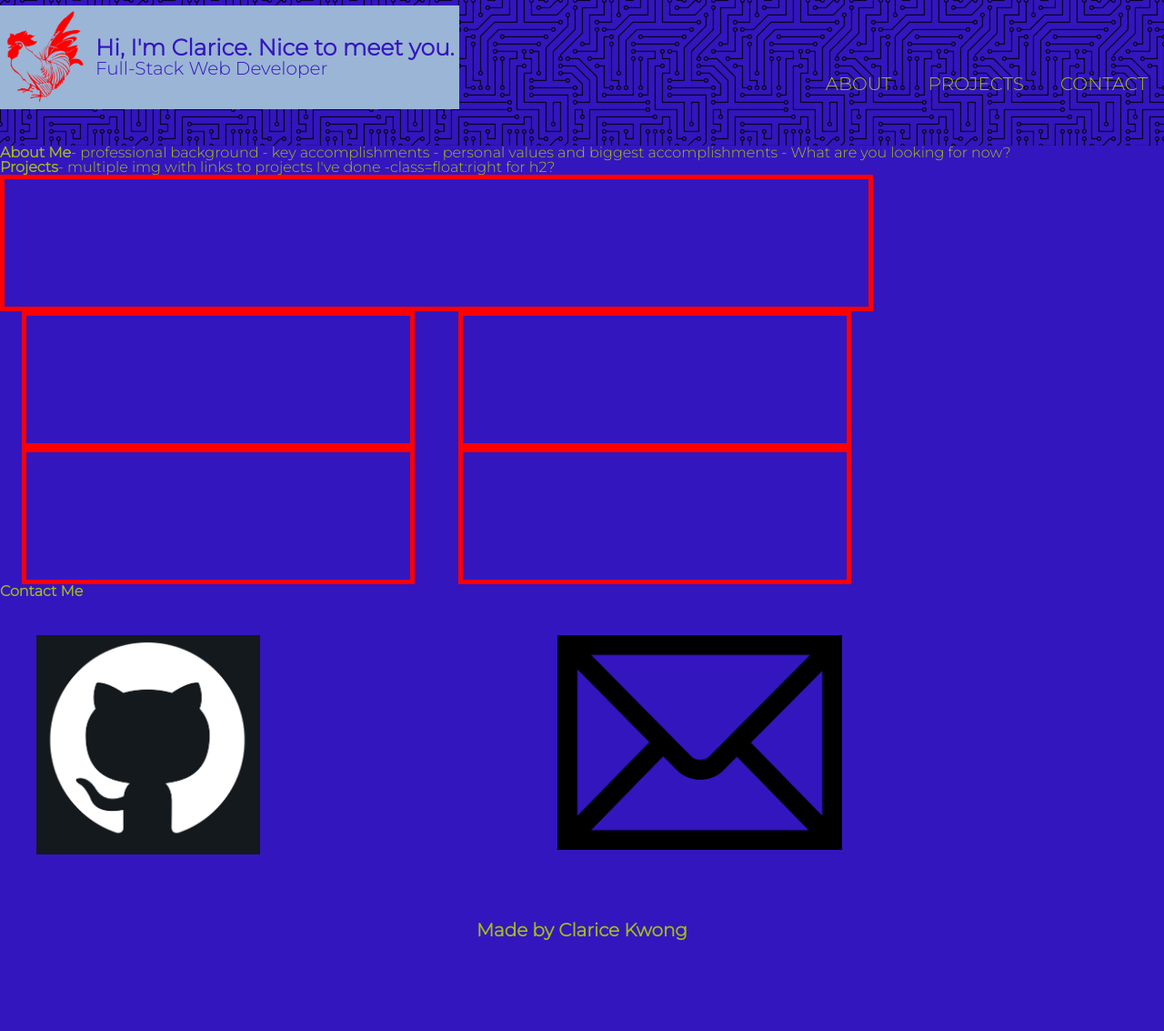
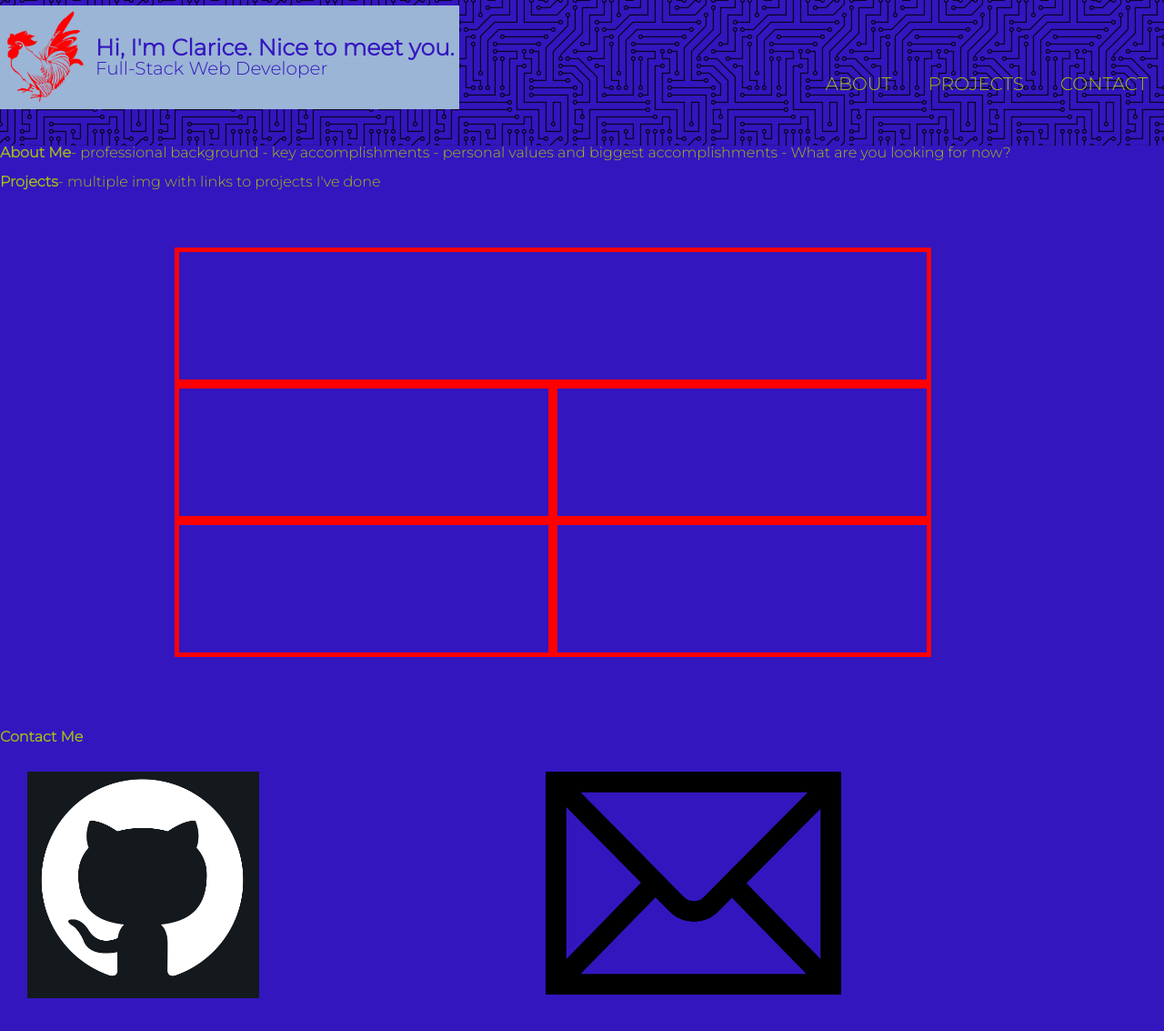
Before and after one commit to Clkwong3/Career-Starting-Point, a plain HTML site: page index.html in a window 1280 px wide. Shown: the top 1133 px of the page at 91% size. Before the commit the page ends 1062 px from the top, so only its background shows below. Drawn offline with Linux system fonts and the light colour scheme.

Commit message:
Add tags <#pport2-5> in css.

```diff
--- a/assets/style.css
+++ b/assets/style.css
@@ -119,6 +119,7 @@ aside {
   display: flex;
 }
 
+/* Stylize Projects */
 .projects {
   display: flex;
   flex-wrap: wrap;
@@ -129,6 +130,8 @@ aside {
   flex-wrap: wrap;
   justify-content: space-around;
   width: 75%;
+  padding: 5%;
+  margin-left: 10%;
 }
 
 .flex-item {
@@ -143,17 +146,24 @@ aside {
   flex-basis: 100%;
 }
 
+#port2,
+#port3,
+#port4,
+#port5 {
+  flex-basis: 50%;
+}
+/* End of Projects */
+
 /* Stylize the contacts */
 /* Images are side by side */
 .img-row {
-  display: flex;
+  display: inline-flex;
 }
 
 /* Spacing between images */
 .column {
   flex: content;
-  margin: 20px;
-  padding: 20px;
+  padding: 30px;
 }
 
 /* Responsive Stacking */
--- a/index.html
+++ b/index.html
@@ -45,12 +45,11 @@
         biggest accomplishments - What are you looking for now?
       </p>
     </article>
-
+<br>
     <article id="projects" class="projects">
       <h2>Projects</h2>
       <p>
-        - multiple img with links to projects I've done -class=float:right for
-        h2?
+        - multiple img with links to projects I've done
       </p>
       <div class="portfolio">
         <div class="flex-item" id="port1"></div>
@@ -60,7 +59,7 @@
         <div class="flex-item" id="port5"></div>
       </div>
     </article>
-
+<br>
     <article id="contacts" class="contacts">
       <h2>Contact Me</h2>
       <!-- Set up contacts into a row -->
```
Also changed, not shown: 1 other file.
